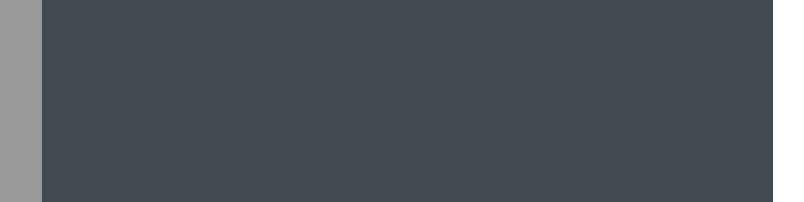
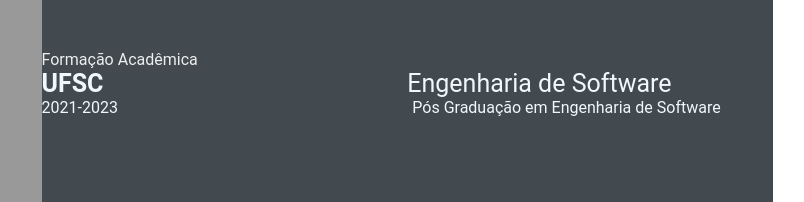
Before and after one commit to cristhiancb1916/cristhiancb1916git.github.io, a plain HTML site: page index.html in a window 1280 px wide. Shown: the part 430-632 px from the top of the page, 379-1183 px from the left. Drawn offline with Linux system fonts and the light colour scheme.

Commit message:
featured: update index.html

```diff
--- a/index.html
+++ b/index.html
@@ -30,13 +30,12 @@
                     <ul>
                         <li><p>HTML, CSS, Java, Git & GitHub</p></li>
                         <li><p>Windows</p></li>
-
                     </ul>
                 </div>
             </div>
         </section>
 
-        <section class="right-section">
+    <section class="right-section">
             <div class="right-section-contents">
                 <section class="about gap">
                     <div class="right-title">Sobre Mim</div>
@@ -73,8 +72,22 @@
                         </p>
                     </div>
                 </div>
-            </section>
-        </div>
+             </section>
+             <section class="education gap">
+                <div class="right-title">Formação Acadêmica</div>
+                <div class="education-contents">
+                <div class="education-left">
+                    <p class="education-school-name">UFSC</p>
+                    <p class="education-time-period">2021-2023</p>
+                </div>
+                <div class="education-right">
+                    <p class="education-subject">Engenharia de Software</p>
+                    <p class="education-desc">
+                        Pós Graduação em Engenharia de Software
+                    </p>
+                </div>
+                 </div>
+             </section>
     </section>
 </main>
 </body>
```
